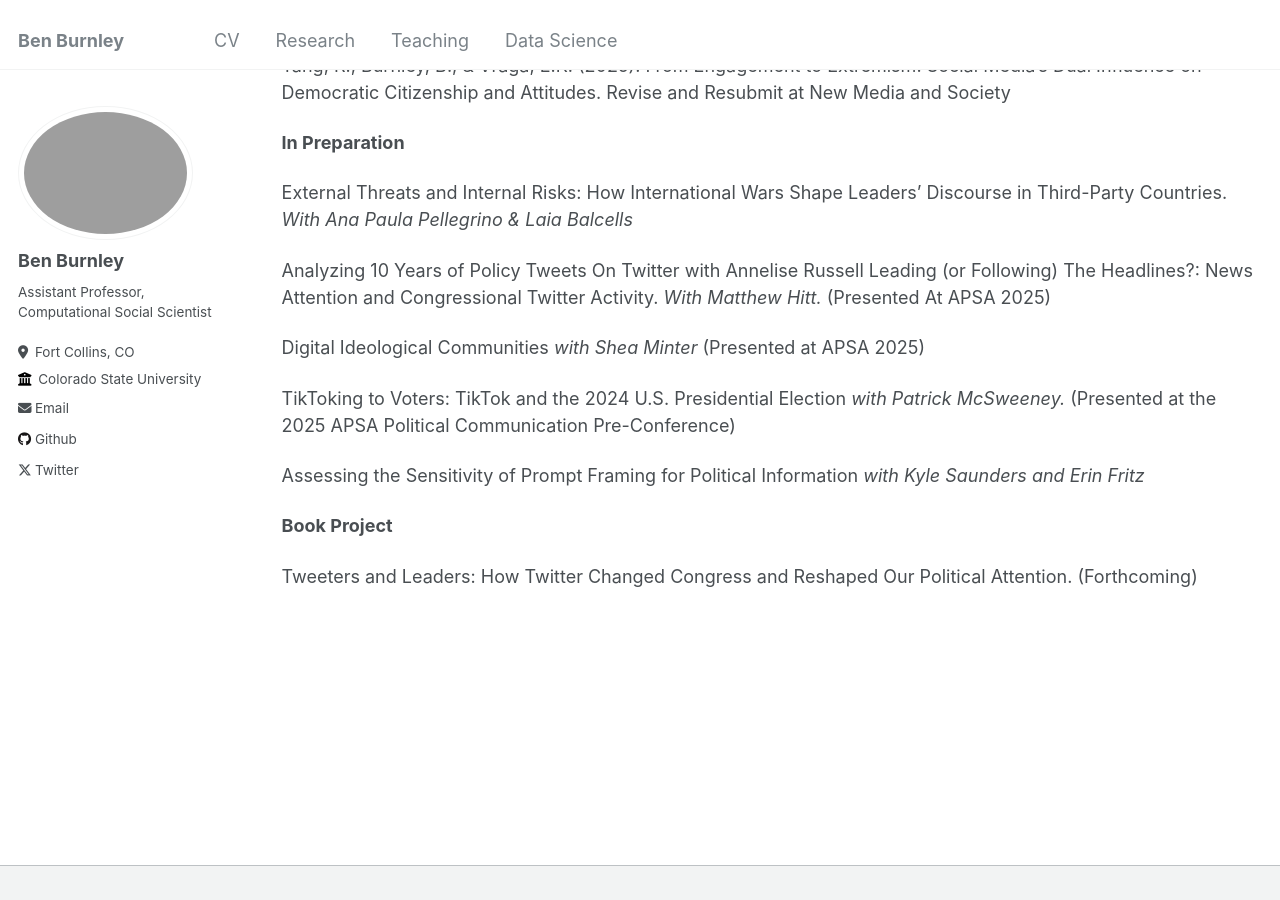
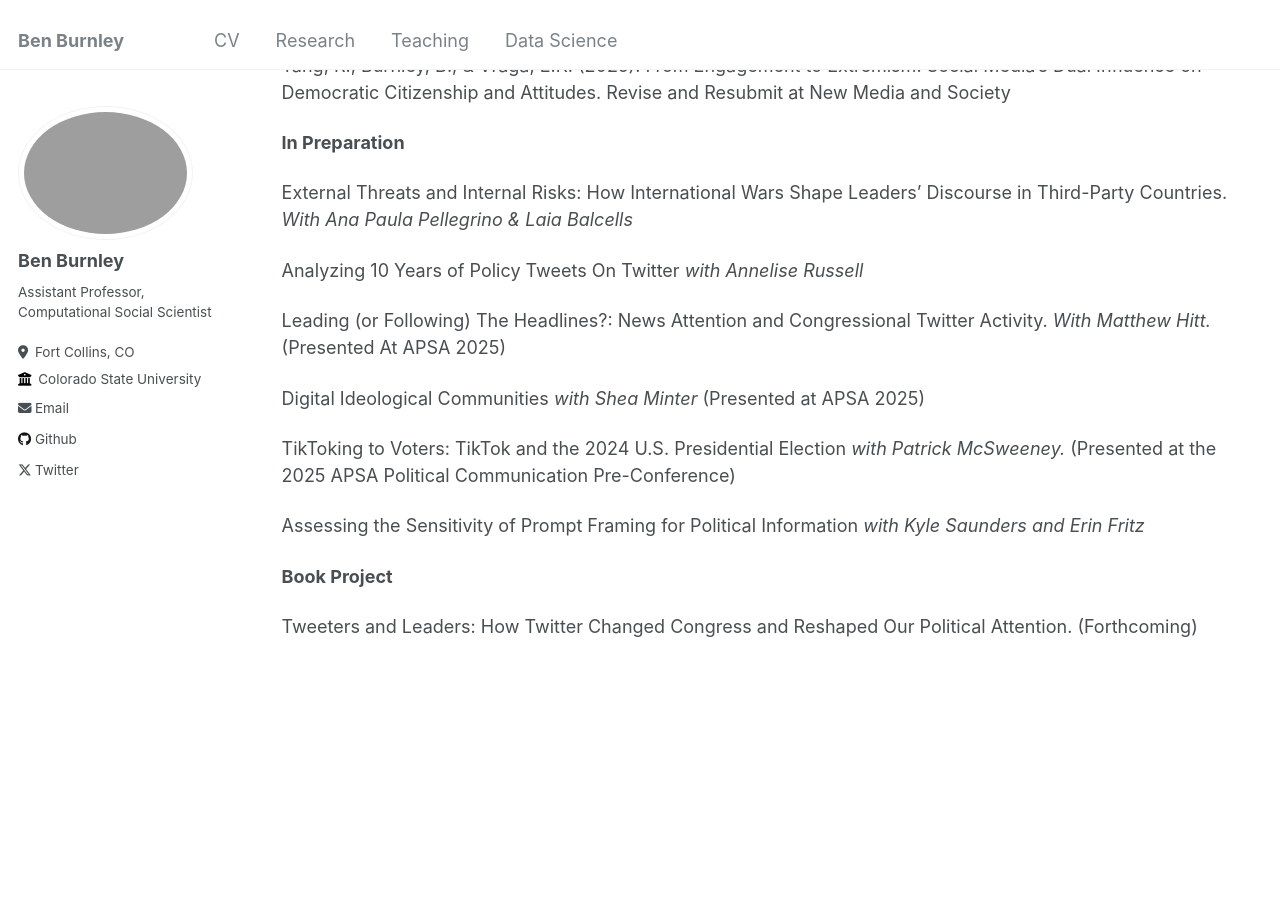
Before and after one commit to benjaminrburnley/benjaminrburnley.github.io, a Jekyll site: the page built from _pages/publications.md, in a window 1280 px wide and 900 px high, scrolled down 355 px. Built offline with Jekyll 4.4.1, drawn with Linux system fonts in a browser that asks for light colours.

Commit message:
fix 9/18

```diff
--- a/_pages/publications.md
+++ b/_pages/publications.md
@@ -21,7 +21,8 @@ Tang, R., Burnley, B., & Vraga, E.K. (2025). From Engagement to Extremism: Socia
 
 External Threats and Internal Risks: How International Wars Shape Leaders' Discourse in Third-Party Countries. *With Ana Paula Pellegrino & Laia Balcells*
 
-Analyzing 10 Years of Policy Tweets On Twitter with Annelise Russell
+Analyzing 10 Years of Policy Tweets On Twitter *with Annelise Russell*
+
 Leading (or Following) The Headlines?: News Attention and Congressional Twitter
 Activity. *With Matthew Hitt.* (Presented At APSA 2025)
 
```
